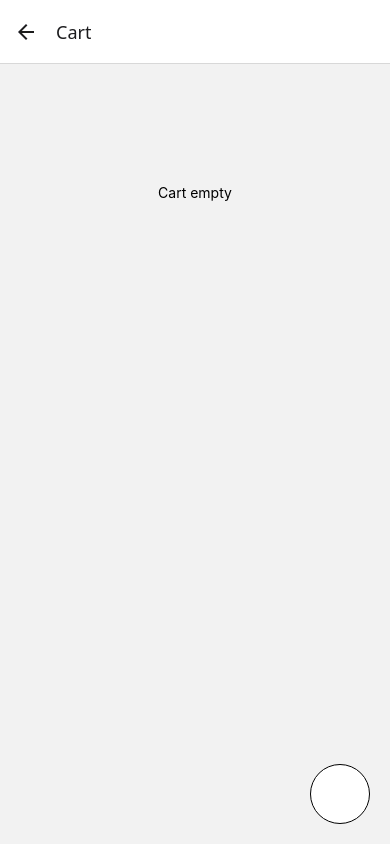
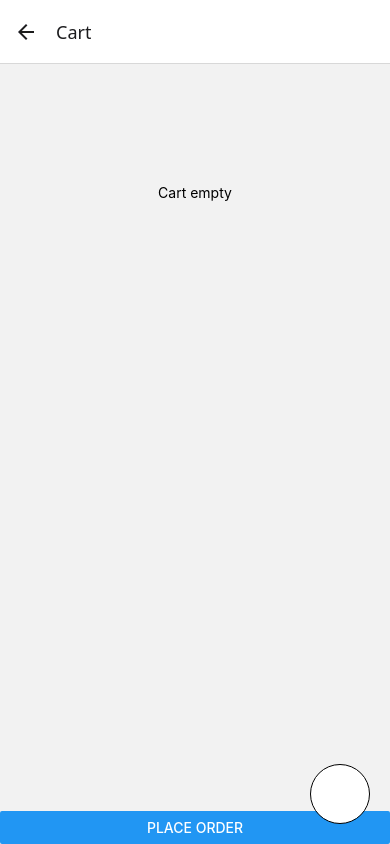
Before and after one commit to idolago94/MarketplaceApp, a React Native app: screen /Cart in a window 390 px wide. Built offline with nearby package versions, Linux system fonts and the light colour scheme; some icons are missing.

Commit message:
place order

```diff
--- a/src/screens/CartScreen/index.tsx
+++ b/src/screens/CartScreen/index.tsx
@@ -1,12 +1,31 @@
-import { FlatList, Text } from 'react-native';
+import {
+  ActivityIndicator,
+  Alert,
+  Button,
+  FlatList,
+  Modal,
+  Text,
+} from 'react-native';
 import AsyncView from '../../components/AsyncView';
-import { useGetCartQuery } from '../../store/api';
+import { useGetCartQuery, usePlaceOrderMutation } from '../../store/api';
 import CartItem from './CartItem';
 import styled from 'styled-components/native';
 import FontAwesome6 from '@react-native-vector-icons/fontawesome6';
+import { useCallback } from 'react';
 
 export default function CartScreen() {
   const { data, isLoading, error } = useGetCartQuery();
+  const [placeOrder, { isLoading: isPlacingOrder }] = usePlaceOrderMutation();
+
+  const onPlaceOrder = useCallback(() => {
+    placeOrder()
+      .unwrap()
+      .then(() => {
+        Alert.alert('Order Created!');
+      })
+      .catch(err => Alert.alert(err.message ?? 'Failed to place order'));
+  }, [placeOrder]);
+
   return (
     <AsyncView isLoading={isLoading} error={error?.message}>
       <FlatList
@@ -22,6 +41,12 @@ export default function CartScreen() {
           </EmptyContainer>
         }
       />
+      <Button title="PLACE ORDER" onPress={onPlaceOrder} />
+      <Modal transparent visible={isPlacingOrder}>
+        <LayoverContainer>
+          <ActivityIndicator />
+        </LayoverContainer>
+      </Modal>
     </AsyncView>
   );
 }
@@ -31,3 +56,10 @@ const EmptyContainer = styled.View`
   align-items: center;
   justify-content: center;
 `;
+
+const LayoverContainer = styled.View`
+  align-items: center;
+  justify-content: center;
+  flex: 1;
+  background-color: rgba(0, 0, 0, 0.5);
+`;
--- a/src/store/api/index.ts
+++ b/src/store/api/index.ts
@@ -69,6 +69,12 @@ export const api = createApi({
         body: { id },
       }),
     }),
+    placeOrder: builder.mutation<Cart, void>({
+      query: () => ({
+        method: 'POST',
+        url: '/cart/place-order',
+      }),
+    }),
   }),
 });
 
@@ -80,4 +86,5 @@ export const {
   useAddToCartMutation,
   useUpdateCartItemMutation,
   useRemoveCartItemMutation,
+  usePlaceOrderMutation,
 } = api;
--- a/src/store/api/mocks/index.ts
+++ b/src/store/api/mocks/index.ts
@@ -5,6 +5,7 @@ import {
   fetchCart,
   fetchCategories,
   fetchProducts,
+  placeOrder,
   removeFromCart,
   updateCartItem,
 } from './api';
@@ -130,6 +131,16 @@ export const mockBaseQuery: BaseQueryFn<QueryArgs, unknown, ApiError> = async ({
           };
         }
       }
+      case '/cart/place-order': {
+        try {
+          const data = await placeOrder();
+          return { data };
+        } catch (error: any) {
+          return {
+            error: { status: 400, message: error?.message ?? 'Unknown error' },
+          };
+        }
+      }
     }
   }
 
@@ -151,7 +162,7 @@ export const mockBaseQuery: BaseQueryFn<QueryArgs, unknown, ApiError> = async ({
     }
   }
 
-    // PUT endpoints
+  // PUT endpoints
   if (method === 'DELETE') {
     switch (url) {
       case '/cart/item': {
--- a/src/store/sagas/cartSaga.ts
+++ b/src/store/sagas/cartSaga.ts
@@ -18,6 +18,7 @@ function* watchAddToCart() {
   yield takeEvery(api.endpoints.addToCart.matchFulfilled, fetchCartAfterAdd);
   yield takeEvery(api.endpoints.updateCartItem.matchFulfilled, fetchCartAfterAdd);
   yield takeEvery(api.endpoints.removeCartItem.matchFulfilled, fetchCartAfterAdd);
+  yield takeEvery(api.endpoints.placeOrder.matchFulfilled, fetchCartAfterAdd);
 }
 
 export default function* cartSaga() {
```
